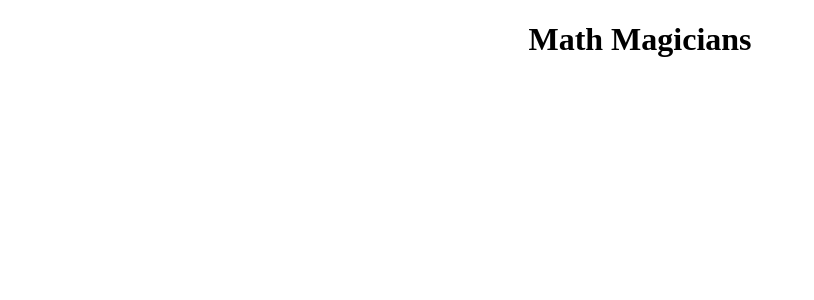
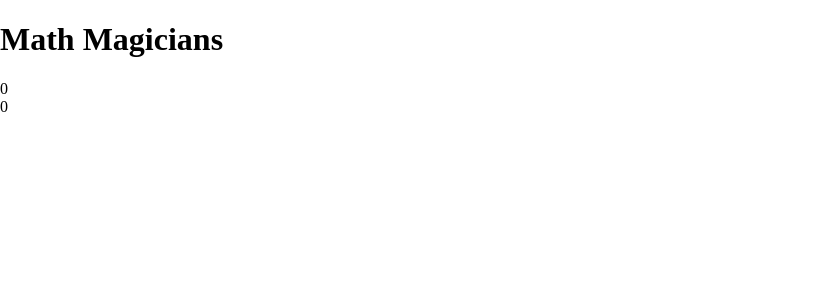
Before and after one commit to karmaester/react-calculator, a React (Create React App) app: page / in a window 1280 px wide. Shown: the top 300 px of the page, without its empty margins (0-814 px from the left). Built offline with nearby package versions, Linux system fonts and the light colour scheme.

Commit message:
Add display and buttonPanel components

```diff
--- a/src/components/App.css
+++ b/src/components/App.css
@@ -5,5 +5,5 @@ body {
 .App {
   margin: auto;
   display: flex;
-  justify-content: center;
+  flex-direction: column;
 }
--- a/src/components/App.js
+++ b/src/components/App.js
@@ -2,12 +2,18 @@
 import './App.css';
 import Big from 'big.js';
 import Header from './Header';
+import Display from './Display';
+import ButtonPanel from './ButtonPanel';
 
 function App() {
   const x = new Big(123.4567);
   return (
     <div className="App">
       <Header title="Math Magicians" />
+      <div className="calculator">
+        <Display />
+        <ButtonPanel />
+      </div>
     </div>
   );
 }
--- /dev/null
+++ b/src/components/ButtonPanel.js
@@ -0,0 +1,17 @@
+import PropTypes from 'prop-types';
+
+const ButtonPanel = ({ text }) => (
+  <div className="display">
+    {text}
+  </div>
+);
+
+ButtonPanel.defaultProps = {
+  text: '0',
+};
+
+ButtonPanel.propTypes = {
+  text: PropTypes.string,
+};
+
+export default ButtonPanel;
--- /dev/null
+++ b/src/components/Display.js
@@ -0,0 +1,17 @@
+import PropTypes from 'prop-types';
+
+const Display = ({ text }) => (
+  <div className="display">
+    {text}
+  </div>
+);
+
+Display.defaultProps = {
+  text: '0',
+};
+
+Display.propTypes = {
+  text: PropTypes.string,
+};
+
+export default Display;
--- a/src/components/Header.js
+++ b/src/components/Header.js
@@ -1,8 +1,7 @@
-import React from 'react';
 import PropTypes from 'prop-types';
 
 const Header = ({ title }) => (
-  <h1>{title}</h1>
+  <h1 className="title">{title}</h1>
 );
 
 Header.defaultProps = {
```
Also changed, not shown: src/components/Button.js (added, +22 -0 lines).
